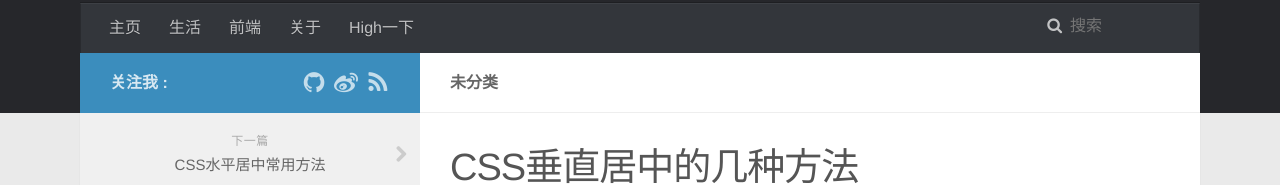
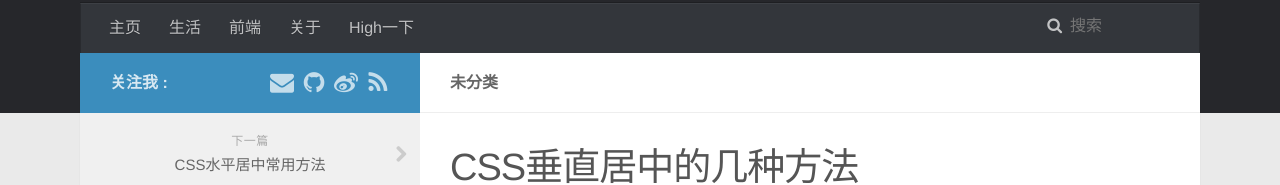
Before and after one commit to fanlz/fanlz.github.io, a plain HTML site: page 2015/07/13/vertical-align-center/index.html in a window 1280 px wide. Shown: the part 137-322 px from the top of the page. Drawn offline with nearby package versions, Linux system fonts and the light colour scheme; a script that the page names is missing; a web font is replaced by a local one.

Commit message:
Site updated: 2015-09-01 21:18:10

```diff
--- a/2015/07/13/vertical-align-center/index.html
+++ b/2015/07/13/vertical-align-center/index.html
@@ -318,6 +318,8 @@ css12345.w">
     <p>关注我 :</p>
     <ul class="social-links">
 
+        <li><a class="social-tooltip" title="email" href="mailto:papawfan@gmail.com" target="_blank"><i id="icon-email" class="icon"></i></a></li>
+
         <li><a class="social-tooltip" title="github" href="https://github.com/fanlz" target="_blank"><i id="icon-github" class="icon"></i></a></li>
 
         <li><a class="social-tooltip" title="weibo" href="http://www.weibo.com/fanlzcn" target="_blank"><i id="icon-weibo" class="icon"></i></a></li>
--- a/css/style.css
+++ b/css/style.css
@@ -1753,6 +1753,9 @@ i.icon:before {
 #icon-google_plus:before {
   content: "\f0d5";
 }
+#icon-email:before {
+  content: "\f0e0";
+}
 #icon-github:before {
   content: "\f09b";
 }
```
Also changed, not shown: 2015/07/21/horizontal-center/index.html (+2 -0 lines), 2015/07/24/css-selector/index.html (+2 -0 lines), 2015/07/25/block-inline/index.html (+2 -0 lines), archives/2015/07/index.html (+2 -0 lines), archives/2015/index.html (+2 -0 lines), archives/index.html (+2 -0 lines), index.html (+2 -0 lines), tags/css/index.html (+2 -0 lines), tags/html/index.html (+2 -0 lines).
